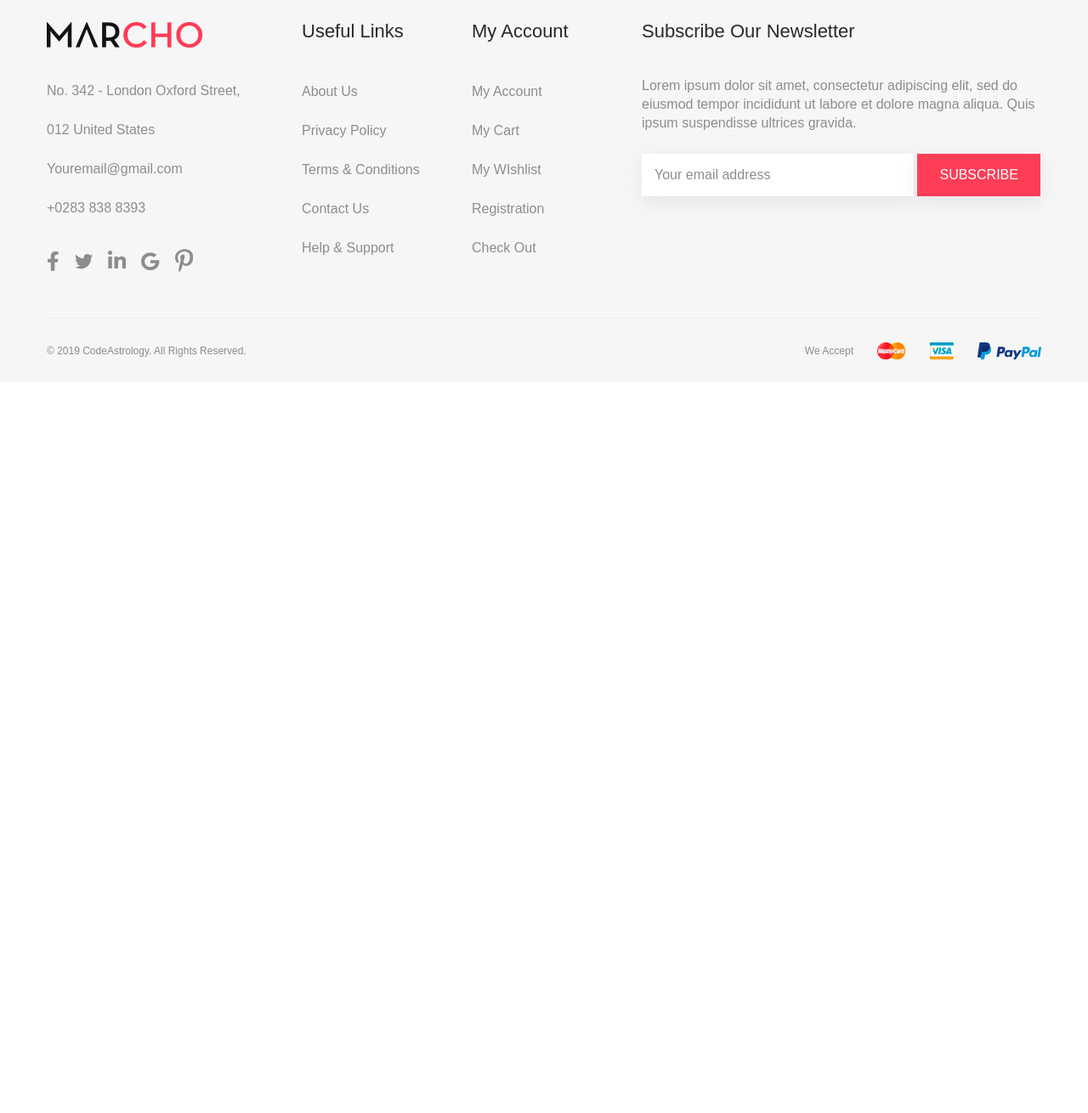
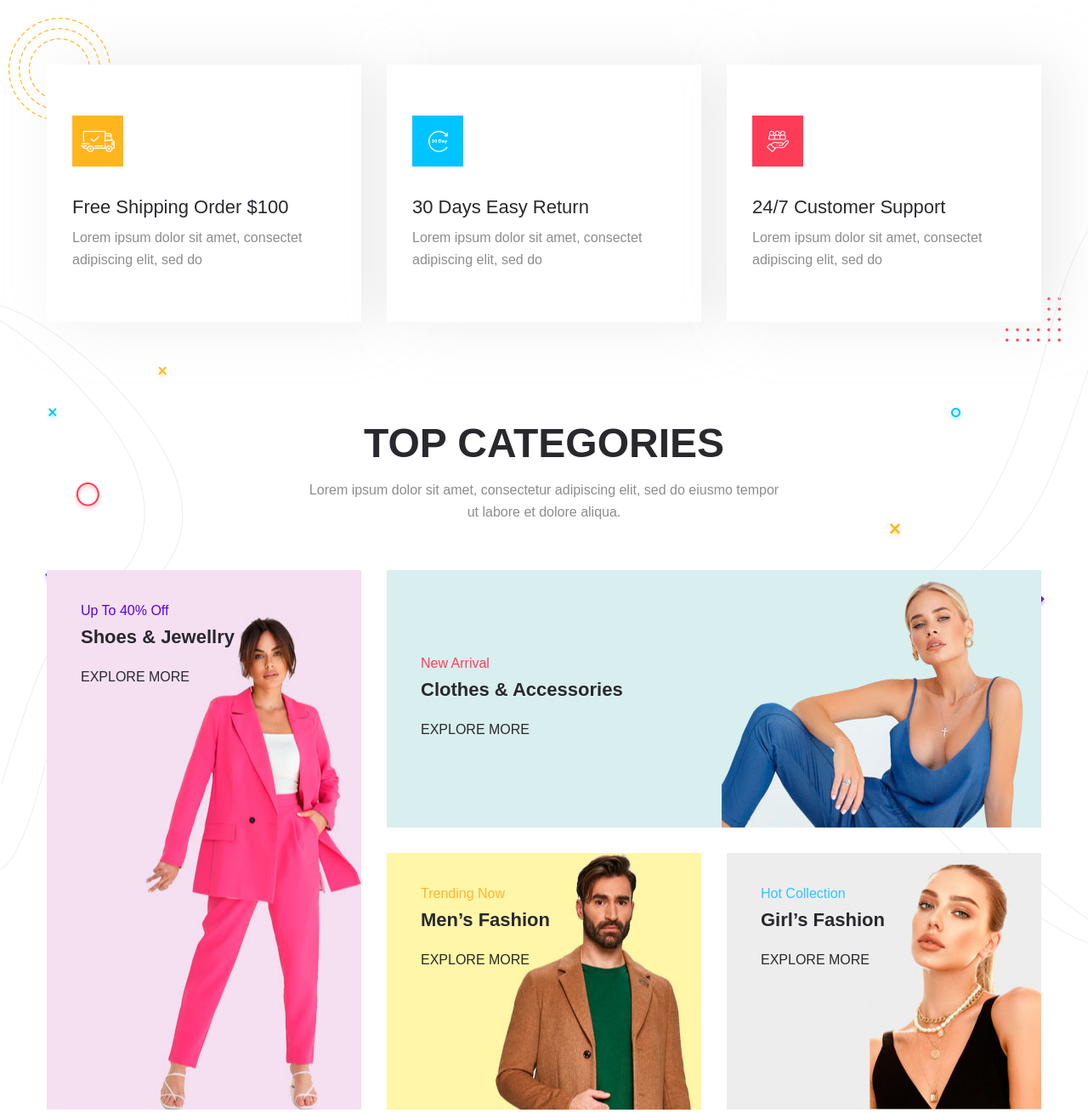
Before and after one commit to TanyaSummer/marche, a website: page app/index.html in a window 1280 px wide. Shown: the part 860-2170 px from the top of the page at 85% size. Before the commit the page ends 1310 px from the top, so only its background shows below. Drawn offline with nearby package versions, Linux system fonts and the light colour scheme; files that its build step writes are made by us from their sources.

Commit message:
add categories section

```diff
--- a/app/index.html
+++ b/app/index.html
@@ -123,6 +123,87 @@
       </div>
     </div>
   </div>
+</section>
+
+<section class="categories-info">
+  <div class="categories-info__inner">
+  <div class="container">
+    <div class="info">
+      <div class="info__item">
+        <img class="info__item-img" src="images/icons/shipping.png" alt="categories image" >
+        <h5 class="info__item-title">
+          Free Shipping Order $100
+        </h5>
+        <p class="info__item-text">
+          Lorem ipsum dolor sit amet, consectet adipiscing elit, sed do
+        </p>
+      </div>
+      <div class="info__item">
+        <img class="info__item-img" src="images/icons/return.png" alt="categories image" >
+        <h5 class="info__item-title">
+          30 Days Easy Return
+        </h5>
+        <p class="info__item-text">
+          Lorem ipsum dolor sit amet, consectet adipiscing elit, sed do
+        </p>
+      </div>
+      <div class="info__item">
+        <img class="info__item-img" src="images/icons/support.png" alt="categories image" >
+        <h5 class="info__item-title">
+          24/7 Customer Support
+        </h5>
+        <p class="info__item-text">
+          Lorem ipsum dolor sit amet, consectet adipiscing elit, sed do
+        </p>
+      </div>
+    </div>
+
+    <div class="categories">
+      <h2 class="title">TOP CATEGORIES</h2>
+      <div class="text">Lorem ipsum dolor sit amet, consectetur adipiscing elit, sed do eiusmo tempor ut labore et dolore aliqua.
+      </div>
+
+      <div class="categories__items">
+        <div class="categories__item" style="background-image: url('images/content/categories/jewellry.jpg');">
+          <div class="categories__item-subtitle">
+            Up To 40% Off
+          </div>
+          <h4 class="categories__item-title">
+            Shoes & Jewellry
+          </h4>
+          <a class="categories__link" href="#" >EXPLORE MORE</a>
+        </div>
+        <div class="categories__item" style="background-image: url('images/content/categories/accessories.jpg');">
+          <div class="categories__item-subtitle">
+            New Arrival
+          </div>
+          <h4 class="categories__item-title">
+            Clothes & Accessories
+          </h4>
+          <a class="categories__link" href="#" >EXPLORE MORE</a>
+        </div>
+        <div class="categories__item" style="background-image: url('images/content/categories/men.jpg');">
+          <div class="categories__item-subtitle">
+            Trending Now
+          </div>
+          <h4 class="categories__item-title">
+            Men’s Fashion
+          </h4>
+          <a class="categories__link" href="#" >EXPLORE MORE</a>
+        </div>
+        <div class="categories__item" style="background-image: url('images/content/categories/girl.jpg');">
+          <div class="categories__item-subtitle">
+            Hot Collection
+          </div>
+          <h4 class="categories__item-title">
+            Girl’s Fashion
+          </h4>
+          <a class="categories__link" href="#" >EXPLORE MORE</a>
+        </div>
+      </div>
+    </div>
+  </div>
+</div>
 </section>
 </main>
   <footer class="footer">
--- a/app/scss/_global.scss
+++ b/app/scss/_global.scss
@@ -30,3 +30,17 @@ a{
   color: $default;
   @extend %quicksand-500;
 }
+.title{
+  text-transform: uppercase;
+  text-align: center;
+  @extend %roboto-700;
+  font-size: 48px;
+  line-height: 65px;
+  color: $title;
+  margin-bottom: 10px;
+}
+.text{
+  text-align: center;
+  max-width: 570px;
+  margin: 0 auto 55px;
+}
--- a/app/scss/style.scss
+++ b/app/scss/style.scss
@@ -165,7 +165,7 @@ font-family: 'Roboto', sans-serif;
 }
 
 .top-slider{
-  background-image: url('../images/top-slider-bg.png');
+  background-image: url('../images/decore/top-slider-bg.png');
   background-repeat: no-repeat;
   background-size: cover;
   background-color: $bg;
@@ -240,6 +240,139 @@ font-family: 'Roboto', sans-serif;
     }
   }
 
+.categories-info{
+  padding: 120px 0;
+  background-image: url('../images/decore/categories-lef-tbg.png');
+  background-repeat: no-repeat;
+  background-position: center left;
+  &__inner{
+    background-image: url('../images/decore/categories-right-bg.png');
+    background-repeat: no-repeat;
+    background-position: center right;
+  }
+}
+
+.info{
+  display: flex;
+  justify-content: space-between;
+  margin-bottom: 110px;
+  position: relative;
+  &::before,
+  &::after{
+    content: '';
+    position: absolute;
+    z-index: -1;
+  }
+  &::before{
+    background-image: url('../images/decore/info-before-bg.png');
+    top: -55px;
+    left: -45px;
+    width: 120px;
+    height: 121px;
+  }
+  &::after{
+    background-image: url('../images/decore/info-after-bg.png');
+    bottom: -23px;
+    right: -23px;
+    width: 65px;
+    height: 52px;
+  }
+  &__item{
+    width: 370px;
+    padding: 60px 30px;
+    background-color: #fff;
+    box-shadow: 20px 0 60px 0 rgba(202, 202, 202, 0.35);
+  }
+  &__item-title{
+    margin: 35px 0 10px;
+    color: $title;
+    font-size: 22px;
+    @extend %roboto-400;
+  }
+}
+
+.categories{
+  &__items{
+    min-height: 635px;
+    display: grid;
+    grid-template-columns: repeat(3, 1fr);
+    grid-template-rows: repeat(2, 1fr);
+    grid-gap: 30px;
+
+  }
+  &__item{
+    background-repeat: no-repeat;
+    background-size: cover;
+    background-position: center center;
+    padding-top: 35px;
+    padding-left: 40px;
+    &:nth-child(1){
+      grid-row: span 2;
+      .categories__item-subtitle,
+      .categories__link:hover{
+        color: #5800e4;
+      }
+    }
+    &:nth-child(2){
+      grid-column: span 2;
+      display: flex;
+      flex-direction: column;
+      justify-content: center;
+      padding-top: 0;
+      .categories__item-subtitle,
+      .categories__link:hover{
+        color: $accent;
+      }
+    }
+    &:nth-child(3){
+
+      .categories__item-subtitle,
+      .categories__link:hover{
+        color: #ffb534;
+      }
+    }
+    &:nth-child(4){
+
+      .categories__item-subtitle,
+      .categories__link:hover{
+        color: #34c3ff;
+      }
+    }
+  }
+  &__item-subtitle{
+    margin-bottom: 5px;
+  }
+  &__item-title{
+    font-size: 22px;
+    color: $title;
+    margin-bottom: 16px;
+  }
+  &__link{
+    text-transform: uppercase;
+    color: $title;
+    @extend %roboto-400;
+    transition: all .2s;
+  }
+
+
+
+
+
+
+}
+
+
+
+
+
+
+
+
+
+
+
+
+
 
 
 
```
Also changed, not shown: app/images/content/categories/accessories.jpg (added), app/images/content/categories/girl.jpg (added), app/images/content/categories/jewellry.jpg (added), app/images/content/categories/men.jpg (added), app/images/decore/categories-lef-tbg.png (added), app/images/decore/categories-right-bg.png (added), app/images/decore/info-after-bg.png (added), app/images/decore/info-before-bg.png (added), app/images/decore/top-slider-bg.png (renamed from app/images/top-slider-bg.png), app/images/icons/return.png (added), app/images/icons/shipping.png (added), app/images/icons/support.png (added).
